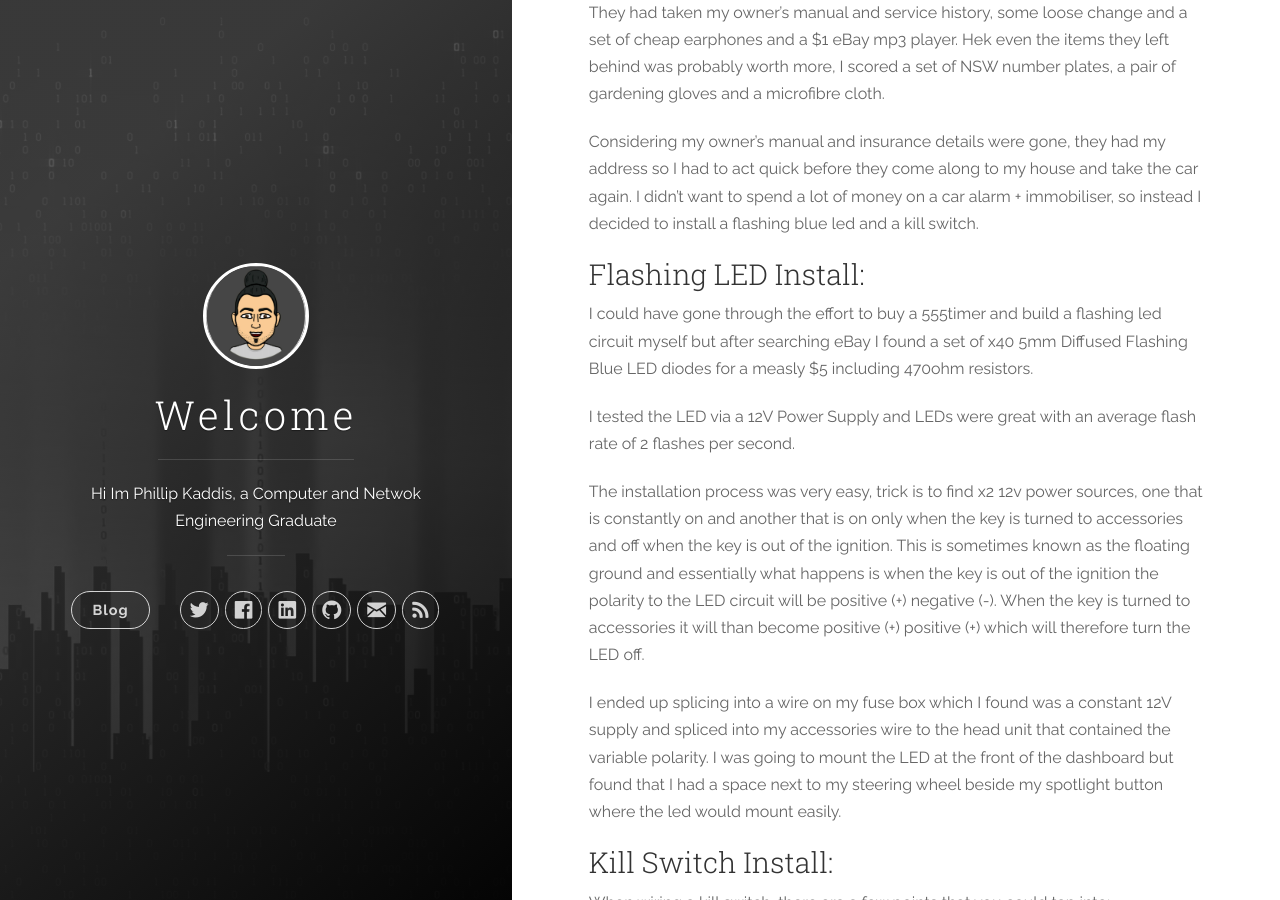
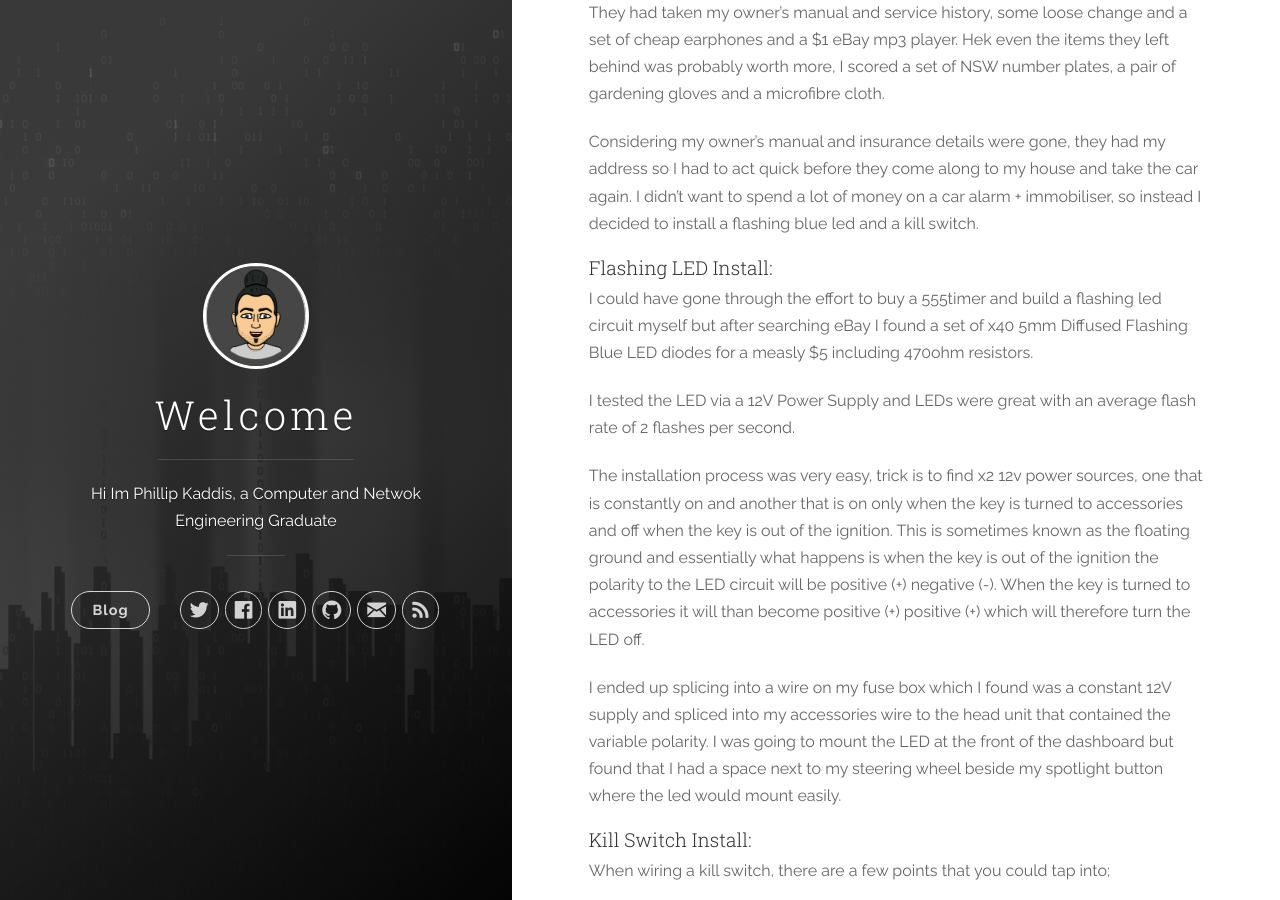
Before and after one commit to pkaddis/pkaddis.github.io, a Jekyll site: the page built from _posts/2015-04-16-Basic-Flashing-LED-Vehicle-Anti-theft-+-Kill-Switch-Install.markdown, in a window 1280 px wide and 900 px high, scrolled down 469 px. Built offline with Jekyll 4.4.1, drawn with Linux system fonts in a browser that asks for light colours; nearby versions of some CDN libraries.

```diff
--- a/_posts/2015-04-16-Basic-Flashing-LED-Vehicle-Anti-theft-+-Kill-Switch-Install.markdown
+++ b/_posts/2015-04-16-Basic-Flashing-LED-Vehicle-Anti-theft-+-Kill-Switch-Install.markdown
@@ -2,7 +2,7 @@ Growing up in Victoria, known as the stolen car state of Australia. Displaying e
 
 Considering my owner’s manual and insurance details were gone, they had my address so I had to act quick before they come along to my house and take the car again. I didn’t want to spend a lot of money on a car alarm + immobiliser, so instead I decided to install a flashing blue led and a kill switch.
 
-### Flashing LED Install:
+#### Flashing LED Install:
 
 I could have gone through the effort to buy a 555timer and build a flashing led circuit myself but after searching eBay I found a set of x40 5mm Diffused Flashing Blue LED diodes for a measly $5 including 470ohm resistors.
 
@@ -12,7 +12,7 @@ The installation process was very easy, trick is to find x2 12v power sources, o
 
 I ended up splicing into a wire on my fuse box which I found was a constant 12V supply and spliced into my accessories wire to the head unit that contained the variable polarity. I was going to mount the LED at the front of the dashboard but found that I had a space next to my steering wheel beside my spotlight button where the led would mount easily.
 
-### Kill Switch Install:
+#### Kill Switch Install:
 
 When wiring a kill switch, there are a few points that you could tap into;
 
```
